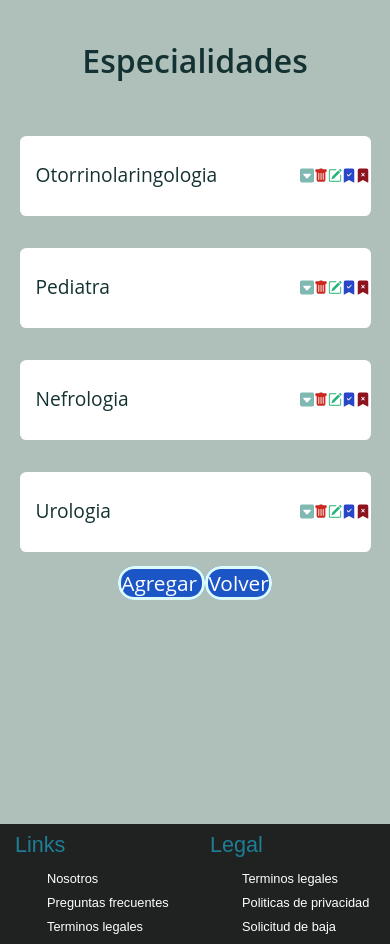
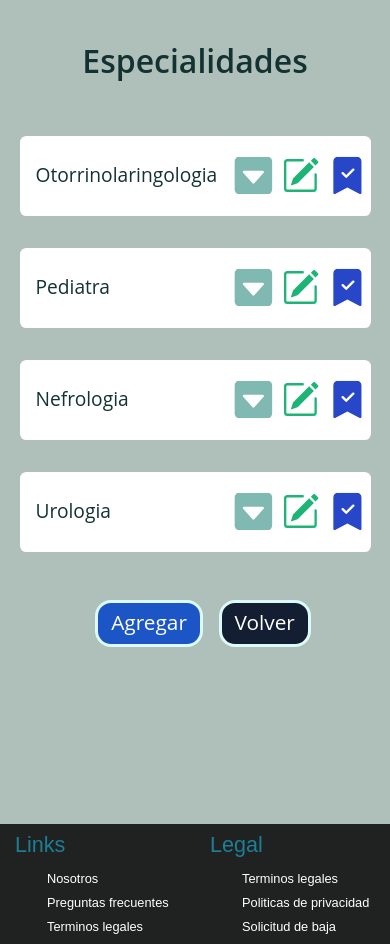
Before and after one commit to No-Country/C1-G4, a React (Create React App) app in the folder client/: page /especialidades in a window 390 px wide. Shown: the part 780-1724 px from the top of the page. Built offline with nearby package versions, Linux system fonts and the light colour scheme.

Commit message:
links a cambiados a Links del react router

```diff
--- a/client/src/pages/Admin.jsx
+++ b/client/src/pages/Admin.jsx
@@ -1,4 +1,5 @@
 import styles from "./../styles/admin.module.css";
+import { Link } from "react-router-dom";
 
 const Admin = () => {
   return (
@@ -8,18 +9,18 @@ const Admin = () => {
       </div>
       <div className={styles.contenedorLinks}>
         <ul className={styles.unorderList}>
-          <a href="/especialidades" className={styles.listElement}>
+          <Link to="/especialidades" className={styles.listElement}>
             Especialidades
-          </a>
-          <a href="/medicos" className={styles.listElement}>
+          </Link>
+          <Link to="/medicos" className={styles.listElement}>
             Médicos
-          </a>
-          <a href="/usuarios" className={styles.listElement}>
+          </Link>
+          <Link to="/usuarios" className={styles.listElement}>
             Usuarios
-          </a>
-          <a href="/administradores" className={styles.listElement}>
+          </Link>
+          <Link to="/administradores" className={styles.listElement}>
             Administradores
-          </a>
+          </Link>
         </ul>
       </div>
     </div>
--- a/client/src/pages/especialidades/Especialidades.jsx
+++ b/client/src/pages/especialidades/Especialidades.jsx
@@ -1,6 +1,7 @@
 import styles from "./../../styles/especialidades.module.css";
 import Card from "./Card.jsx";
 import { useState } from "react";
+import { Link } from "react-router-dom";
 
 const Especialidades = () => {
   const [especialidades, saveEspecialidades] = useState([
@@ -31,11 +32,11 @@ const Especialidades = () => {
           <Card key={especialidad._id} especialidad={especialidad} />
         ))}
         <div className={styles.contenedorBotones}>
-          <a href="/admin" className={styles.btn}> Agregar </a>
-          <a className={styles.btn} href="/admin">
+          <Link to="/admin" className={styles.button}> Agregar </Link>
+          <Link to="/admin" className={styles.button + ' ' + styles.volver}>
             {" "}
             Volver{" "}
-          </a>
+          </Link>
         </div>
       </div>
     </div>
--- a/client/src/styles/especialidades.module.css
+++ b/client/src/styles/especialidades.module.css
@@ -84,6 +84,7 @@
 }
 
 .trash {
+  display: none;
   color: rgb(200, 40, 30);
 }
 .editar {
@@ -95,6 +96,7 @@
 }
 
 .x {
+  display: none;
   color: rgb(140, 20, 30);
 }
 
@@ -111,13 +113,18 @@
   height: 5rem;
 }
 
-.card .contenedorBotones {
+.contenedorBotones {
   display: flex;
+  margin-top: 2rem;
 }
 
-.btn {
-  width: 9rem;
-  height: 3rem;
+.button {
+  padding-left: 0.8rem;
+  padding-right: 0.8rem;
+  padding-top: 0.25rem;
+  padding-bottom: 0.39rem;
+  margin-left: 1rem;
+  margin-bottom: 1rem;
   border: 3px solid rgb(220, 250, 250);
   color: white;
   background-color: rgb(28, 85, 198);
@@ -128,9 +135,15 @@
   cursor: pointer;
 }
 
-.btn:hover {
-  border: 3px solid rgb(20, 50, 50);
-  color: rgb(20, 50, 50);
+.button:hover {
+  border: 3px solid transparent;
+  color: rgb(220, 250, 250);
+  font-weight: 800;
+  transform: scale(1.1);
+}
+
+.volver {
+  background-color: rgb(20, 30, 50);
 }
 
 @media (max-width: 500px) {
@@ -141,7 +154,16 @@
     width: 70vw;
     font-size: 1rem;
   }
+  .data {
+    width: 60%;
+  }
   .data .name {
     font-size: 1.2rem;
   }
+  .opc {
+    width: 40%;
+  }
+  .icono {
+    transform: scale(1.5);
+  }
 }
```
